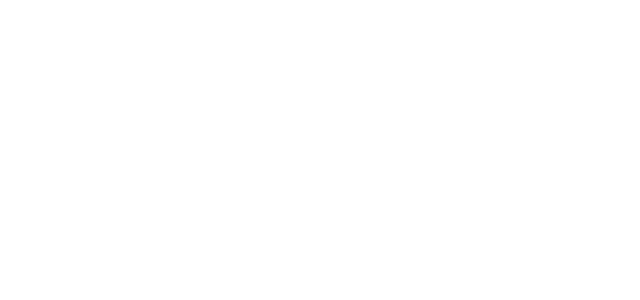
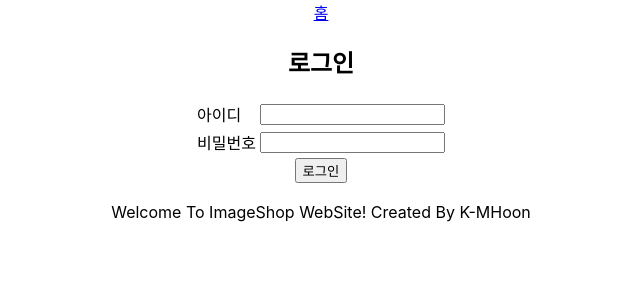
Before and after one commit to K-MHoon/multiple-simple-react-toy-project, a React (Create React App) app: page /signin in a window 1280 px wide. Before the commit this address had no page. Shown: the top 300 px of the page, without its empty margins (319-959 px from the left). Built offline with nearby package versions, Linux system fonts and the light colour scheme.

Commit message:
feat: 로그인 레이아웃 구성

```diff
--- a/src/ImageShopApp/App.tsx
+++ b/src/ImageShopApp/App.tsx
@@ -1,10 +1,12 @@
 import { Route, Routes } from 'react-router-dom';
+import SignInPage from './pages/auth/SignInPage';
 import HomePage from './pages/HomePage';
 
 const App = () => {
   return (
     <Routes>
       <Route path="/" element={<HomePage></HomePage>} />
+      <Route path="/signin" element={<SignInPage />} />
     </Routes>
   );
 };
--- /dev/null
+++ b/src/ImageShopApp/components/auth/SignInForm.tsx
@@ -0,0 +1,35 @@
+import React from 'react';
+import styles from '../../css/imageShop.module.css';
+
+const SignInForm = () => {
+  return (
+    <div className={styles.centered}>
+      <h2>로그인</h2>
+      <form>
+        <table>
+          <tbody>
+            <tr>
+              <td>아이디</td>
+              <td>
+                <input type="text" />
+              </td>
+            </tr>
+            <tr>
+              <td>비밀번호</td>
+              <td>
+                <input type="password" />
+              </td>
+            </tr>
+            <tr>
+              <td colSpan={2} align="center">
+                <button type="submit">로그인</button>
+              </td>
+            </tr>
+          </tbody>
+        </table>
+      </form>
+    </div>
+  );
+};
+
+export default SignInForm;
--- /dev/null
+++ b/src/ImageShopApp/components/common/HomeHeader.tsx
@@ -0,0 +1,13 @@
+import React from 'react';
+import { Link } from 'react-router-dom';
+import styles from '../../css/imageShop.module.css';
+
+const HomeHeader = () => {
+  return (
+    <div className={styles.align_center}>
+      <Link to="/">홈</Link>
+    </div>
+  );
+};
+
+export default HomeHeader;
--- a/src/ImageShopApp/css/imageShop.module.css
+++ b/src/ImageShopApp/css/imageShop.module.css
@@ -19,7 +19,10 @@
 }
 
 .centered {
-  text-align: center;
+  display: flex;
+  flex-direction: column;
+  justify-content: center;
+  align-items: center;
 }
 
 .align_right {
--- /dev/null
+++ b/src/ImageShopApp/layout/SignLayout.tsx
@@ -0,0 +1,19 @@
+import React from 'react';
+import Footer from '../components/common/Footer';
+import HomeHeader from '../components/common/HomeHeader';
+
+interface Props {
+  children: JSX.Element | JSX.Element[];
+}
+
+const SignLayout = ({ children }: Props) => {
+  return (
+    <div>
+      <HomeHeader />
+      {children}
+      <Footer />
+    </div>
+  );
+};
+
+export default SignLayout;
--- /dev/null
+++ b/src/ImageShopApp/pages/auth/SignInPage.tsx
@@ -0,0 +1,13 @@
+import React from 'react';
+import SignInForm from '../../components/auth/SignInForm';
+import SignLayout from '../../layout/SignLayout';
+
+const SignInPage = () => {
+  return (
+    <SignLayout>
+      <SignInForm />
+    </SignLayout>
+  );
+};
+
+export default SignInPage;
```
